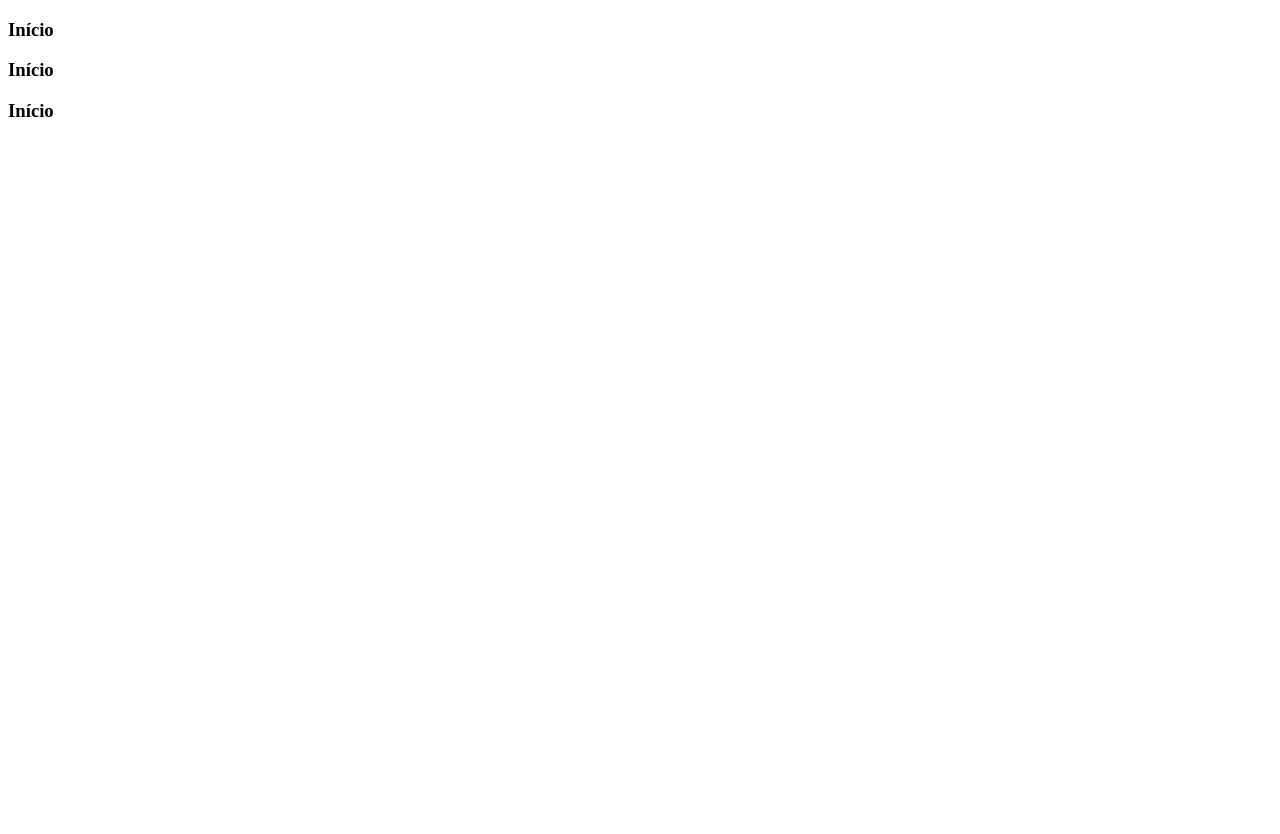
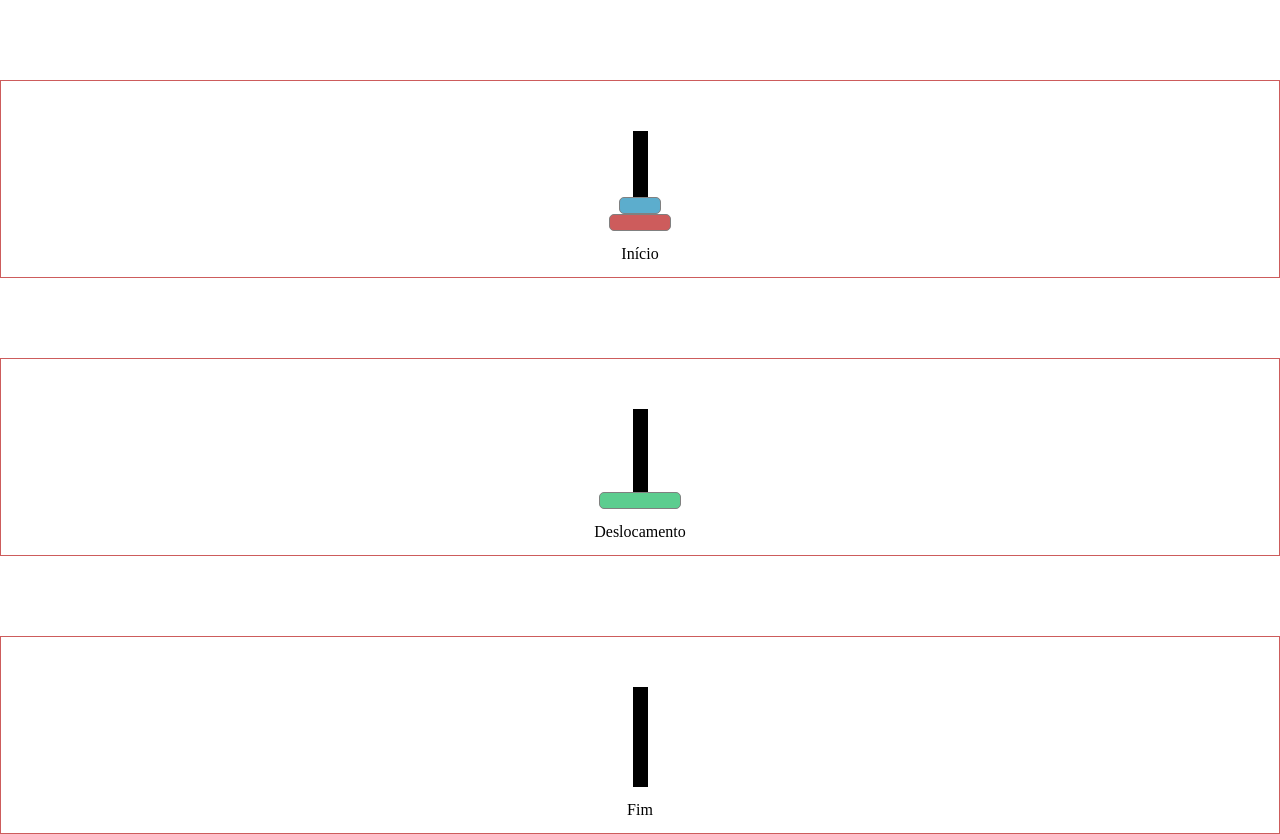
Before and after one commit to Kenzie-Academy-Brasil-Developers/entrega-torre-de-hanoi-sprint-5-emanuelz-martins, a plain HTML site: page index.html in a window 1280 px wide. Before the commit the page ends 800 px from the top, so only its background shows below. Drawn offline with Linux system fonts and the light colour scheme.

Commit message:
css-basico

```diff
--- a/index.html
+++ b/index.html
@@ -16,22 +16,36 @@
         <section id="secaoTodasAsTorres">
             <!-- torre de ínicio -->
             <section class="secaoTorres secaoTorreUm">
-                <div id="torreUm" class="haste"></div>
-                <h3>Início</h3>
+                <div class="desenhoTorre">
+                    <div id="torreUm" class="haste"></div>
+                    <div id="discoteste"></div>
+                    <div id="discoteste3"></div>
+                </div>
+                <div class="tituloTorre">
+                    <h3>Início</h3>
+                </div>
             </section>
 
             <!-- torre do meio -->
-            <section class="secaoTorres secaoTorreUm">
-                <div id="torreDois" class="haste"></div>
-                <h3>Início</h3>
-
+            <section class="secaoTorres secaoTorreDois">
+                <div class="desenhoTorre">
+                    <div id="torreDois" class="haste"></div>
+                    <div id="discoteste2"></div>
+                </div>
+                <div class="tituloTorre">
+                    <h3>Deslocamento</h3>
+                </div>
             </section>
 
             <!-- torre do fim -->
-            <section class="secaoTorres secaoTorreUm">
-                <div id="torreTres" class="haste"></div>
-                <h3>Início</h3>
+            <section class="secaoTorres secaoTorreTres">
+                <div class="desenhoTorre">
+                    <div id="torreTres" class="haste"></div>
 
+                </div>
+                <div class="tituloTorre">
+                    <h3>Fim</h3>
+                </div>
             </section>
 
 
--- a/style.css
+++ b/style.css
@@ -0,0 +1,103 @@
+html, body, div, span, applet, object, iframe,
+h1, h2, h3, h4, h5, h6, p, blockquote, pre,
+a, abbr, acronym, address, big, cite, code,
+del, dfn, em, img, ins, kbd, q, s, samp,
+small, strike, strong, sub, sup, tt, var,
+b, u, i, center,
+dl, dt, dd, ol, ul, li,
+fieldset, form, label, legend,
+table, caption, tbody, tfoot, thead, tr, th, td,
+article, aside, canvas, details, embed,
+figure, figcaption, footer, header, hgroup,
+menu, nav, output, ruby, section, summary,
+time, mark, audio, video {
+	margin: 0;
+	padding: 0;
+	border: 0;
+	font-size: 100%;
+	font: inherit;
+	vertical-align: baseline;
+}
+/* HTML5 display-role reset for older browsers */
+article, aside, details, figcaption, figure,
+footer, header, hgroup, menu, nav, section {
+	display: block;
+}
+body {
+	line-height: 1;
+}
+ol, ul {
+	list-style: none;
+}
+blockquote, q {
+	quotes: none;
+}
+blockquote:before, blockquote:after,
+q:before, q:after {
+	content: '';
+	content: none;
+}
+table {
+	border-collapse: collapse;
+	border-spacing: 0;
+}
+
+
+/*-----FIM RESET-------*/
+
+#secaoTodasAsTorres {
+    width: 100vw;
+    display: flex;
+    flex-direction: column;
+}
+
+.secaoTorres {
+        margin-top: 80px; /*---teste---*/
+        display: flex;
+        flex-direction: column;
+        align-items: center;
+        justify-content: flex-end;
+        box-sizing: border-box;
+        border: 1px solid indianred;
+}
+.desenhoTorre {
+    height: 150px;
+    display: flex;
+    flex-direction: column-reverse;
+    align-items: center;
+    position: relative;
+    box-sizing: border-box;
+}
+
+.haste {
+    width: 15px;
+    height: 100px;
+    background-color: black;
+    position: absolute;
+    bottom: 0px;
+    z-index: -1;
+}
+#discoteste {
+    width: 60px;
+    height: 15px;
+    border-radius: 5px;
+    border: 1px solid gray;
+    background-color: indianred;
+}
+#discoteste2 {
+    width: 80px;
+    height: 15px;
+    border-radius: 5px;
+    border: 1px solid gray;
+    background-color: rgb(92, 205, 143);
+}
+#discoteste3 {
+    width: 40px;
+    height: 15px;
+    border-radius: 5px;
+    border: 1px solid gray;
+    background-color: rgb(92, 173, 205);
+}
+.tituloTorre {
+    padding: 15px 0;
+}
```
